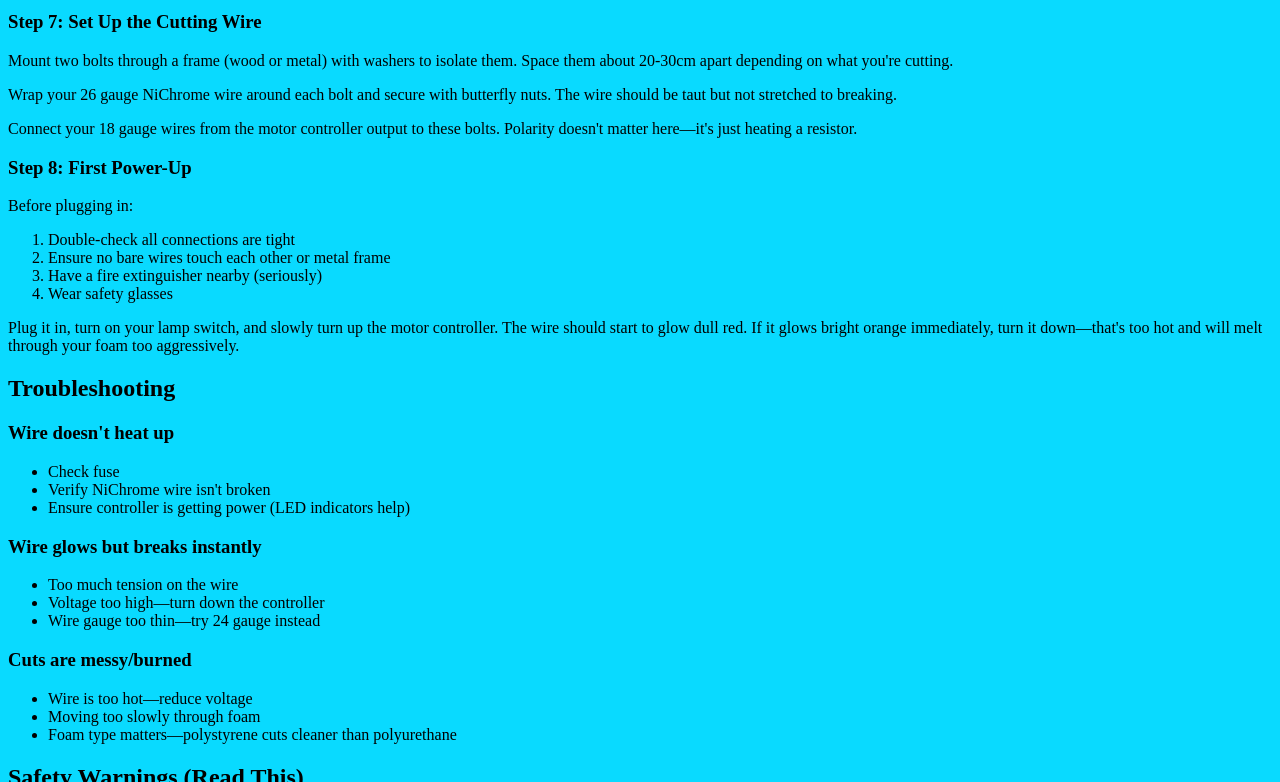
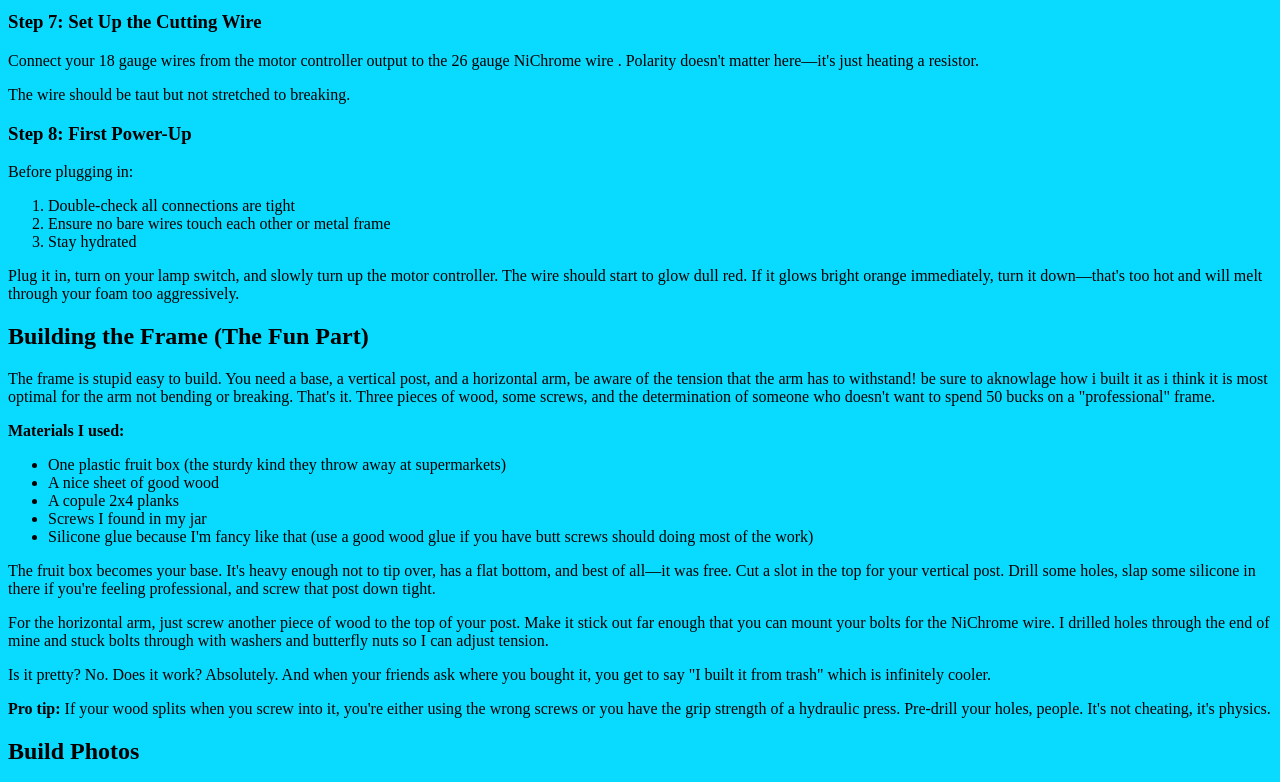
Before and after one commit to tweekerganga/Hotwire-cutter, a plain HTML site: page index.html in a window 1280 px wide. Shown: the part 1620-2402 px from the top of the page. Drawn offline with Linux system fonts and the light colour scheme.

Commit message:
Revise cutting wire setup and frame building instructions
Updated instructions for setting up the cutting wire and building the frame. Added troubleshooting tips and improved clarity in several sections.

```diff
--- a/index.html
+++ b/index.html
@@ -1,3 +1,4 @@
+
 <!DOCTYPE html>
 <html lang="en">
 <head>
@@ -110,13 +111,10 @@
 
     <h3>Step 7: Set Up the Cutting Wire</h3>
     <p>
-        Mount two bolts through a frame (wood or metal) with washers to isolate them. Space them about 20-30cm apart depending on what you're cutting.
+        Connect your 18 gauge wires from the motor controller output to the 26 gauge NiChrome wire . Polarity doesn't matter here—it's just heating a resistor.
     </p>
     <p>
-        Wrap your 26 gauge NiChrome wire around each bolt and secure with butterfly nuts. The wire should be taut but not stretched to breaking.
-    </p>
-    <p>
-        Connect your 18 gauge wires from the motor controller output to these bolts. Polarity doesn't matter here—it's just heating a resistor.
+      The wire should be taut but not stretched to breaking.
     </p>
 
     <h3>Step 8: First Power-Up</h3>
@@ -126,12 +124,86 @@
     <ol>
         <li>Double-check all connections are tight</li>
         <li>Ensure no bare wires touch each other or metal frame</li>
-        <li>Have a fire extinguisher nearby (seriously)</li>
-        <li>Wear safety glasses</li>
+        <li>Stay hydrated</li>
     </ol>
     <p>
         Plug it in, turn on your lamp switch, and slowly turn up the motor controller. The wire should start to glow dull red. If it glows bright orange immediately, turn it down—that's too hot and will melt through your foam too aggressively.
     </p>
+
+    <h2>Building the Frame (The Fun Part)</h2>
+
+    <p>
+        The frame is stupid easy to build. You need a base, a vertical post, and a horizontal arm, be aware of the tension that the arm has to withstand! be sure to aknowlage how i built it as i think it is most optimal for the arm not bending or breaking. That's it. Three pieces of wood, some screws, and the determination of someone who doesn't want to spend 50 bucks on a "professional" frame.
+    </p>
+    <p>
+        <strong>Materials I used:</strong>
+    </p>
+    <ul>
+        <li>One plastic fruit box (the sturdy kind they throw away at supermarkets)</li>
+        <li>A nice sheet of good wood</li>
+        <li>A copule 2x4 planks</li>
+        <li>Screws I found in my jar</li>
+        <li>Silicone glue because I'm fancy like that (use a good wood glue if you have butt screws should doing most of the work)</li>
+    </ul>
+    <p>
+        The fruit box becomes your base. It's heavy enough not to tip over, has a flat bottom, and best of all—it was free. Cut a slot in the top for your vertical post. Drill some holes, slap some silicone in there if you're feeling professional, and screw that post down tight.
+    </p>
+    <p>
+        For the horizontal arm, just screw another piece of wood to the top of your post. Make it stick out far enough that you can mount your bolts for the NiChrome wire. I drilled holes through the end of mine and stuck bolts through with washers and butterfly nuts so I can adjust tension.
+    </p>
+    <p>
+        Is it pretty? No. Does it work? Absolutely. And when your friends ask where you bought it, you get to say "I built it from trash" which is infinitely cooler.
+    </p>
+    <p>
+        <strong>Pro tip:</strong> If your wood splits when you screw into it, you're either using the wrong screws or you have the grip strength of a hydraulic press. Pre-drill your holes, people. It's not cheating, it's physics.
+    </p>
+
+    <h2>Build Photos</h2>
+
+
+    <p><a href="https://ibb.co/TMwCZ6sG"><img src="https://i.ibb.co/GQdhXyqD/IMG-20260402-221351.jpg" alt="IMG-20260402-221351" border="0"></a><br><em>Wooden stand front view on black base with white cable</em></p>
+
+    <p><a href="https://ibb.co/dwF2J0GZ"><img src="https://i.ibb.co/Rkf04pz8/IMG-20260402-221417.jpg" alt="IMG-20260402-221417" border="0"></a><br><em>Wooden stand angled view showing construction</em></p>
+
+    <p><a href="https://ibb.co/mVzs8vyw"><img src="https://i.ibb.co/KpyZwNsk/IMG-20260402-221627.jpg" alt="IMG-20260402-221627" border="0"></a><br><em>Close-up of metal hook/clamp on wood</em></p>
+
+    <p><a href="https://ibb.co/LXDQWV8T"><img src="https://i.ibb.co/TxDKS9kQ/IMG-20260402-221642.jpg" alt="IMG-20260402-221642" border="0"></a><br><em>Extreme close-up of metal fastener in wood grain</em></p>
+
+    <p><a href="https://ibb.co/k2pPdNFx"><img src="https://i.ibb.co/4Rc0Qhx7/IMG-20260402-221711.jpg" alt="IMG-20260402-221711" border="0"></a><br><em>Detail shot of wooden structure joint</em></p>
+
+    <p><a href="https://ibb.co/9HfM6Byk"><img src="https://i.ibb.co/gZXnNQtL/IMG-20260402-221749.jpg" alt="IMG-20260402-221749" border="0"></a><br><em>Wooden stand vertical post against red patterned fabric</em></p>
+
+    <p><a href="https://ibb.co/5WQg0NR9"><img src="https://i.ibb.co/XZnrQhC4/just-a-cat.jpg" alt="just-a-cat" border="0"></a><br><em>Cat photo - add your description here</em></p>
+
+ <a id="target" href="https://ibb.co/HDmzdbKP">
+        <img id="pic" src="https://i.ibb.co/6R6PBTyt/the-second.jpg" style="cursor:pointer; display:block;">
+    </a>
+    <span id="hint">click the picture above!!!!</span>
+
+    <script>
+        const data = [
+            { s: "https://i.ibb.co/3mNdrpkn/the-first.jpg", h: "https://ibb.co/VYS9jg3s" },
+            { s: "https://i.ibb.co/6R6PBTyt/the-second.jpg", h: "https://ibb.co/HDmzdbKP" },
+            { s: "https://i.ibb.co/hFtdqMbK/third-maybe.jpg", h: "https://ibb.co/v4KdtBpJ" },
+            { s: "https://i.ibb.co/ZzYw8PqH/fourth-also-maybe.jpg", h: "https://ibb.co/KxLQqkTN" }
+        ];
+
+        let i = 1; // Starts at the second image (1)
+
+        document.getElementById('target').onclick = function(e) {
+            e.preventDefault();
+
+            // Hide "click me" text
+            document.getElementById('hint').style.display = 'none';
+
+            // Cycle index: 1 -> 2 -> 3 -> 0
+            i = (i + 1) % data.length;
+
+            // Update elements
+            document.getElementById('pic').src = data[i].s;
+            this.href = data[i].h;
+        };
+    </script>
 
     <h2>Troubleshooting</h2>
     <h3>Wire doesn't heat up</h3>
@@ -139,6 +211,7 @@
         <li>Check fuse</li>
         <li>Verify NiChrome wire isn't broken</li>
         <li>Ensure controller is getting power (LED indicators help)</li>
+        <li>Be aware of connections from power supply to the motor controller</li>
     </ul>
 
     <h3>Wire glows but breaks instantly</h3>
@@ -160,7 +233,7 @@
         <li>Never leave powered on unattended</li>
         <li>Work in ventilated area—burning foam releases toxic fumes</li>
         <li>NiChrome wire stays hot for a while after power off</li>
-        <li>Don't touch the wire when powered (obviously)</li>
+        <li>Don't touch the wire when powered (it will happen eventually whether you like it or not)</li>
         <li>Keep flammable materials away</li>
         <li>Unplug when not in use</li>
     </ul>
@@ -176,9 +249,7 @@
         <li>Cosplay props</li>
         <li>Art projects</li>
     </ul>
-  <a href="https://imgbb.com/"><img
-     src="https://i.ibb.co/d0s03Sw8/electrocat.jpg"
-    alt="electrocat" border="0"></a>
+    <a href="https://imgbb.com/"><img src="https://i.ibb.co/d0s03Sw8/electrocat.jpg" alt="electrocat" border="0"></a>
     <h2>The world is yours!</h2>
 
     <hr>
@@ -186,4 +257,4 @@
     <p><small>Disclaimer: Electricity is dangerous if youre dumb. Build at your own risk. If you die, it's not my fault.</small></p>
 
 </body>
-</html>
+</html>'''
```
